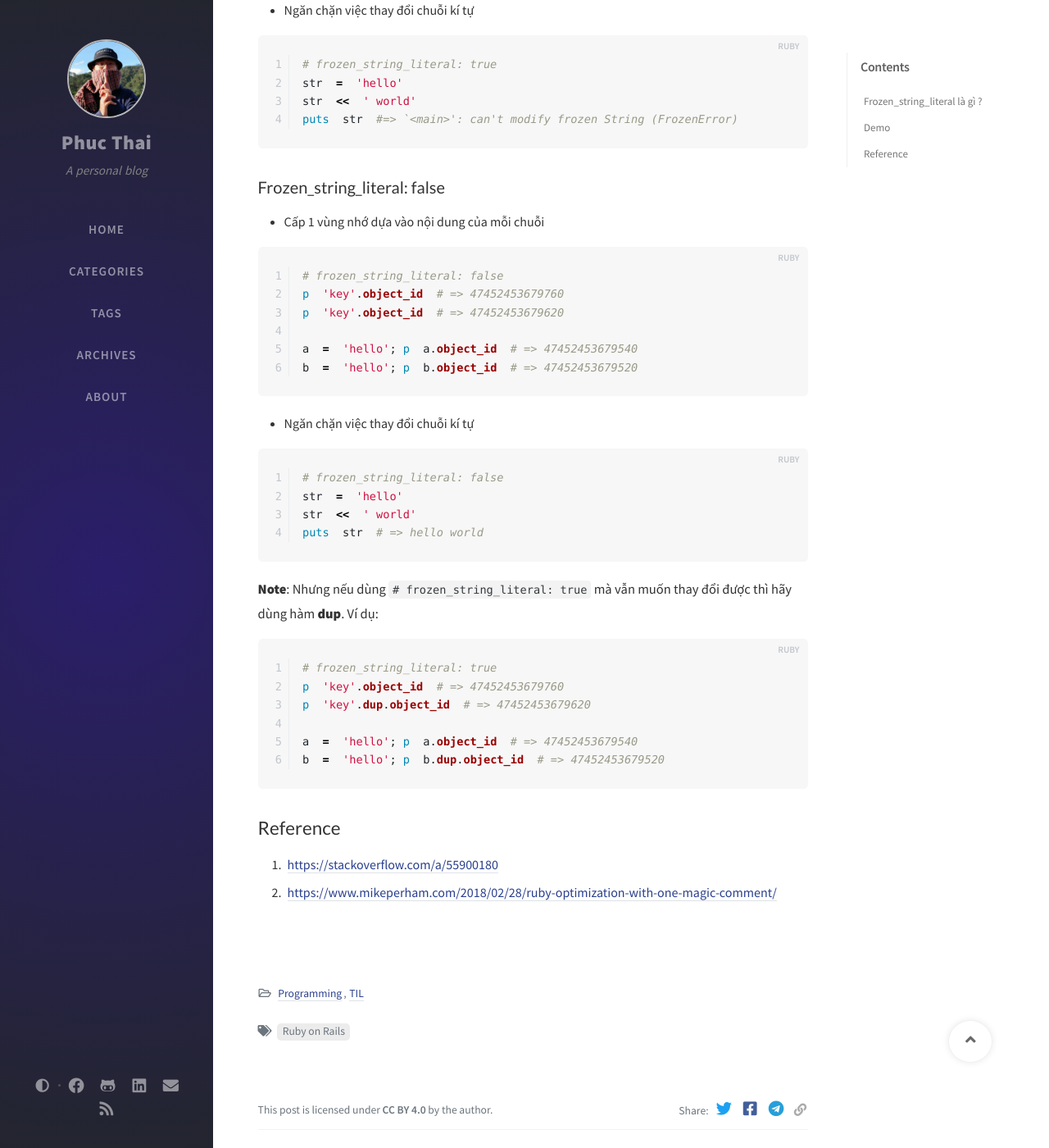
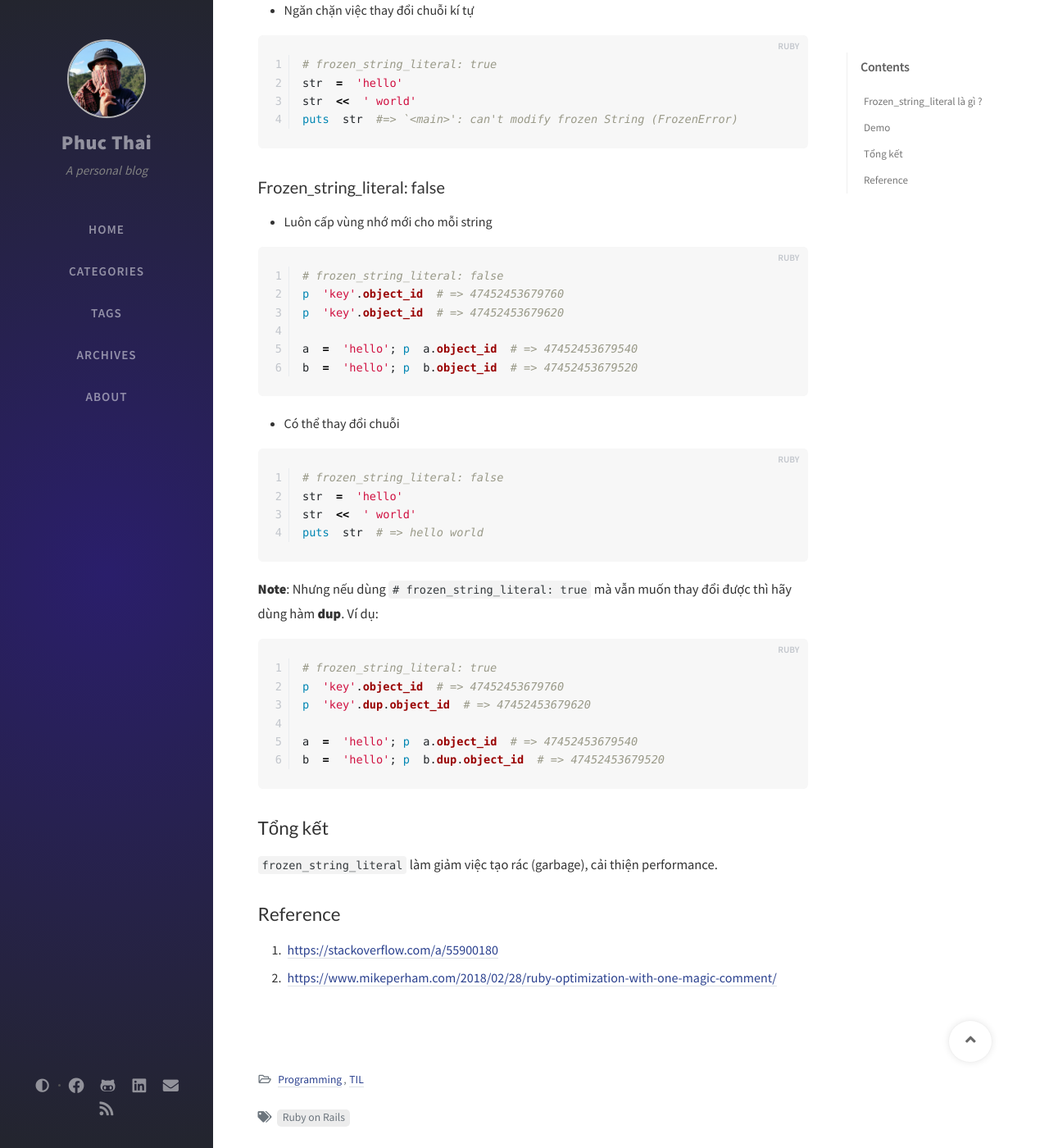
Before and after one commit to phuctm92/phuctm92.github.io, a Jekyll site: the page built from _posts/2021-01-20-frozen-string-literal-true-trong-rails.md, in a window 1280 px wide and 1400 px high, scrolled down 868 px. Shown: the whole window at 82% size. Built offline with Jekyll 4.4.1, drawn with Linux system fonts in a browser that asks for light colours; nearby versions of some CDN libraries; comment, search, counter and statistics services are not loaded; some of the changed text lies outside the part shown.

Commit message:
Edit content frozen string literal

````diff
--- a/_posts/2021-01-20-frozen-string-literal-true-trong-rails.md
+++ b/_posts/2021-01-20-frozen-string-literal-true-trong-rails.md
@@ -35,7 +35,7 @@ puts  str  #=> `<main>': can't modify frozen String (FrozenError)
 
 ### Frozen_string_literal: false
 
- - Cấp 1 vùng nhớ dựa vào nội dung của mỗi chuỗi
+ - Luôn cấp vùng nhớ mới cho mỗi string
 
 
 ```ruby
@@ -48,7 +48,7 @@ b  =  'hello'; p  b.object_id  # => 47452453679520
 ```
 
 
- - Ngăn chặn việc thay đổi chuỗi kí tự
+ - Có thể thay đổi chuỗi
 
 
 ```ruby
@@ -70,6 +70,10 @@ a  =  'hello'; p  a.object_id  # => 47452453679540
 b  =  'hello'; p  b.dup.object_id  # => 47452453679520
 ```
 
+## Tổng kết
+`frozen_string_literal` làm giảm việc tạo rác (garbage), cải thiện performance.
+
+
 ## Reference
 
  1. [https://stackoverflow.com/a/55900180](https://stackoverflow.com/a/55900180){:target="_blank"}
````
Also changed, not shown: other parts of _posts/2021-01-20-frozen-string-literal-true-trong-rails.md (+1 -1 lines).
